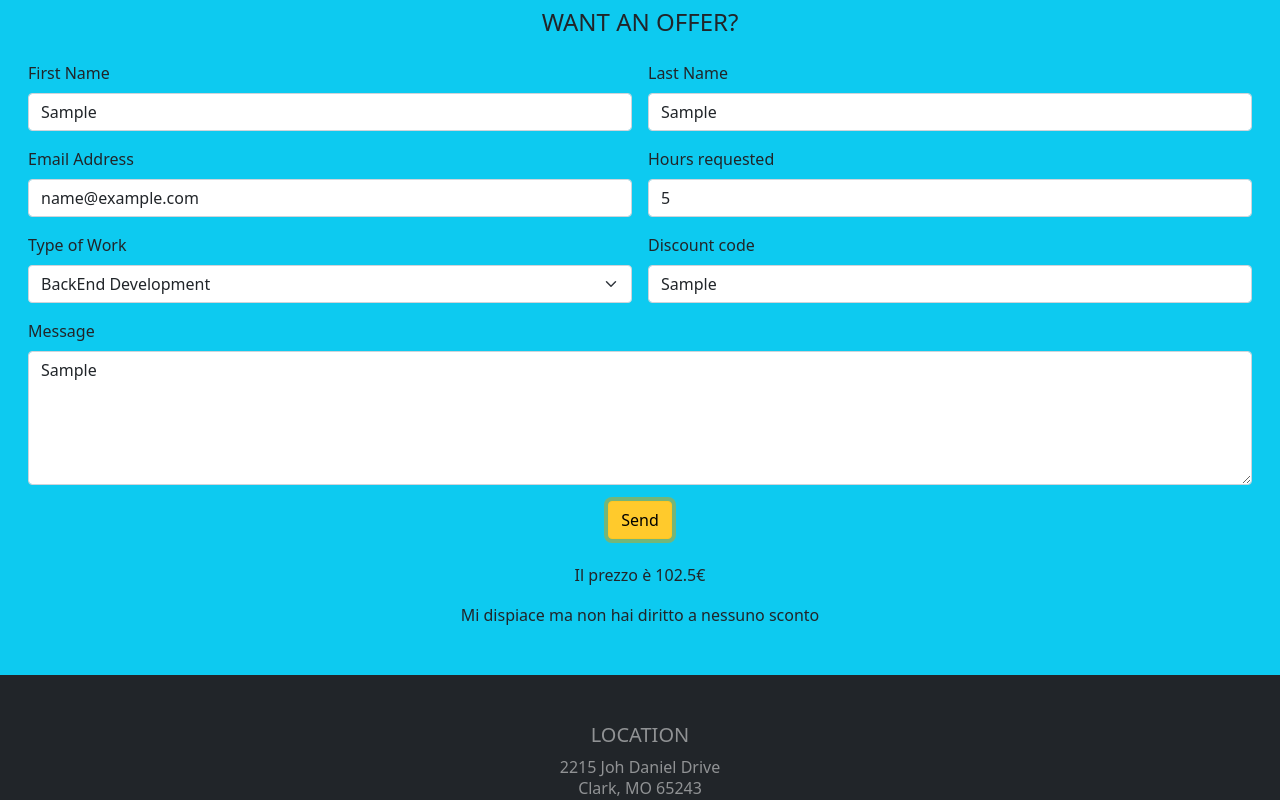
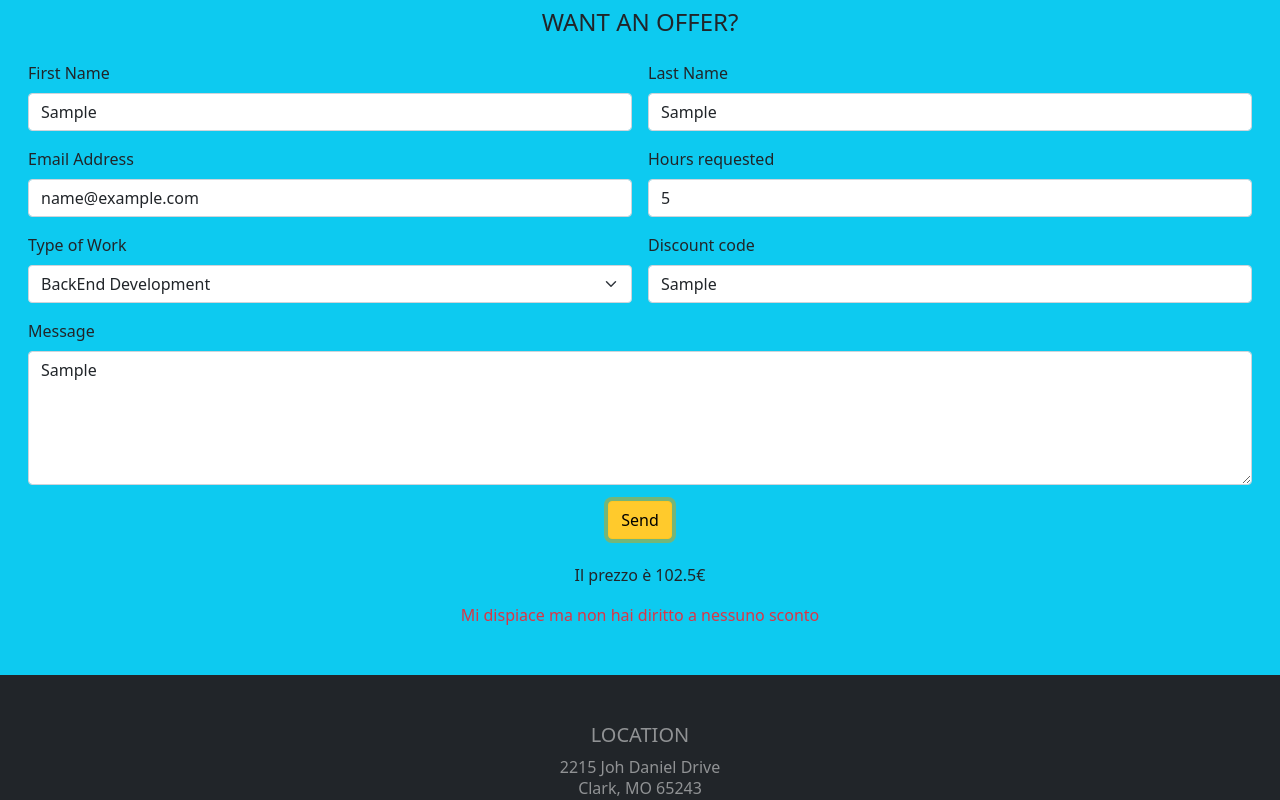
Before and after one commit to Davidepetrillo/bootstrap-js-freelancer, a plain HTML site: page index.html in a window 1280 px wide. Both pictures are taken after typing "Sample", "Sample", "name@example.com", "5", "Sample", "Sample" into the empty fields and a click on the button "Send". Shown: the part 1401-2201 px from the top of the page. Drawn offline with nearby package versions, Linux system fonts and the light colour scheme.

Commit message:
commit 9 - da terminare i bonus

```diff
--- a/index.html
+++ b/index.html
@@ -198,7 +198,7 @@
             <div class="row">
                 <div class="col">
                     <p id="primaRiga"></p>
-                    <p id="secondaRiga"></p>
+                    <p id="secondaRiga" class="my-0"></p>
                     <p id="terzaRiga" class="mb-5"></p>
                 </div>
             </div>
--- a/main.js
+++ b/main.js
@@ -34,7 +34,7 @@ if (codiciSconto == discount[i]){
 }
 }
 if (flag == true){
-
+    document.getElementById("secondaRiga").classList.add ("text-success");
             if (jobs == 1){
             let priceBackEndHourWithDiscount = (priceBackEndHour - ((priceBackEndHour * 25)/100));
             let priceBackEndFinalWithDiscount = hours * priceBackEndHourWithDiscount;
@@ -55,6 +55,7 @@ if (flag == true){
                 document.getElementById("terzaRiga").innerHTML= `Il prezzo finale a lei dedicato è ${priceProjectAnalysisFinalWithDiscountround}€`;
 }
 } else if(flag == false){
+    document.getElementById("secondaRiga").classList.add ("text-danger");
     document.getElementById("secondaRiga").innerHTML = `Mi dispiace ma non hai diritto a nessuno sconto`;
 }
 }
```
